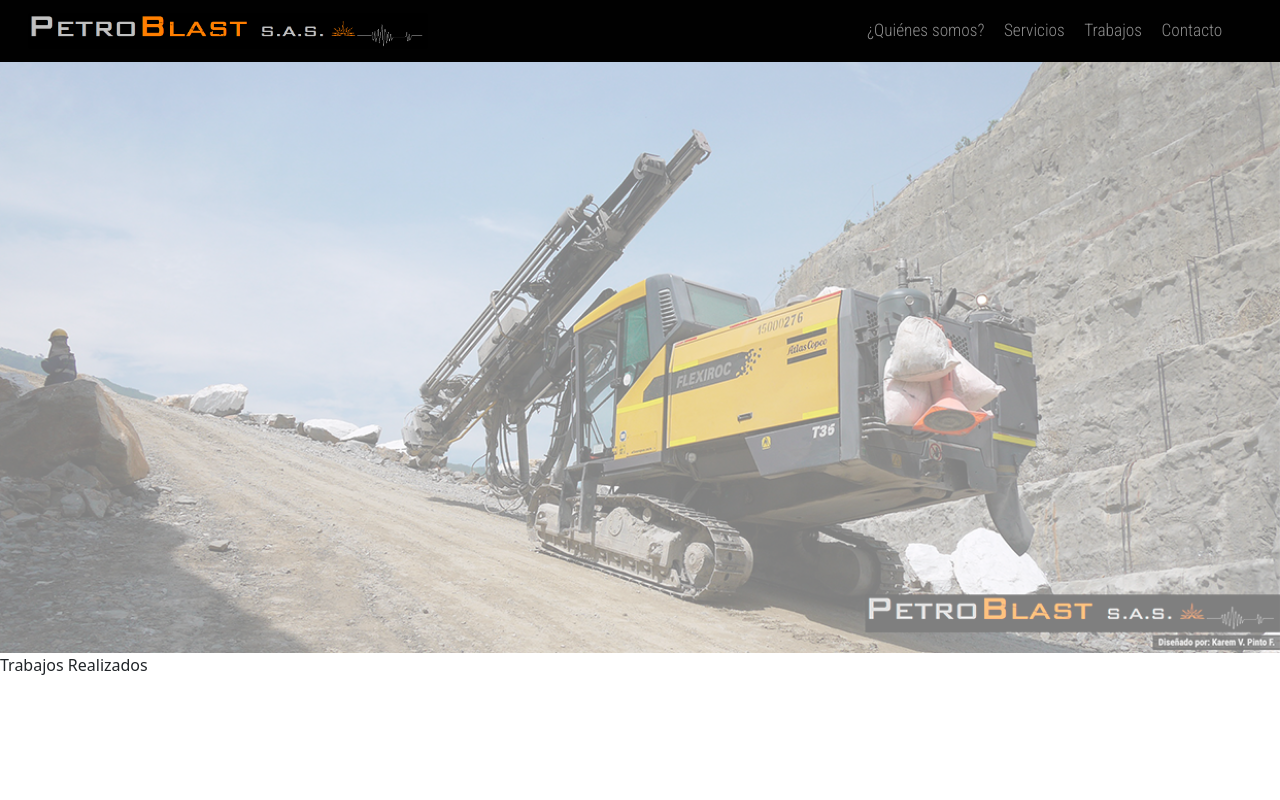
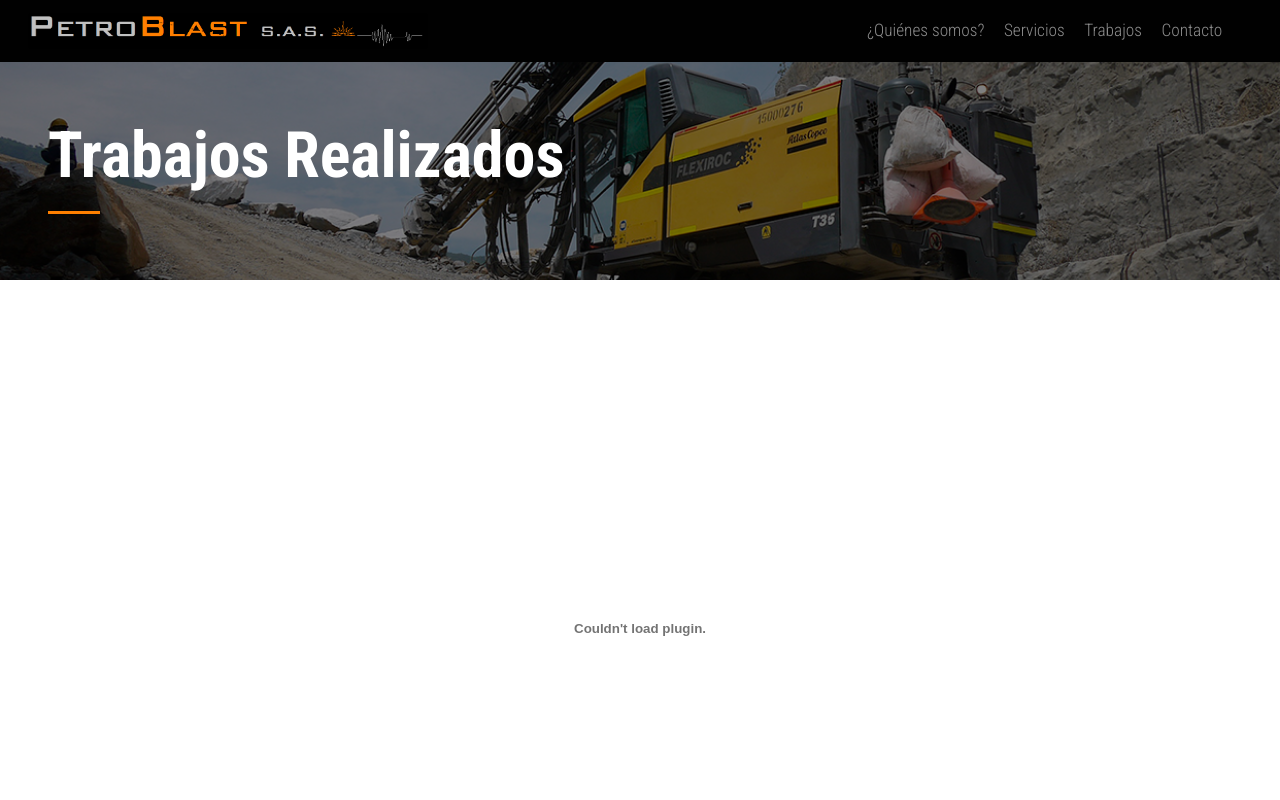
Before and after one commit to Kapfva/pruebaReact, a React (Create React App) app: page /jobs in a window 1280 px wide. Shown: the top 800 px of the page. Built offline with nearby package versions, Linux system fonts and the light colour scheme.

Commit message:
Banner de artículos arreglado

```diff
--- a/src/App.css
+++ b/src/App.css
@@ -36,6 +36,12 @@ p {
 	font-weight: 600;
 	font-size: 5rem;
 	color: #010101;
+ }
+ .title-white{
+	font-family: 'Roboto Condensed', sans-serif;
+	font-weight: 600;
+	font-size: 4rem;
+	color: #fff;
  }
 
 .white-text {
--- a/src/components/Jobs.js
+++ b/src/components/Jobs.js
@@ -6,7 +6,14 @@ const Jobs = () => {
 	return (
 		<div>
 			<Article title="Trabajos Realizados" imgUrl="pBanner.png">
-            <embed src={"Experiencia Laboral PetroBlast S.A 2020.pdf"} type="application/pdf" width="100%" height="600px" />
+				<div className="container">
+					<embed
+						src={'Experiencia Laboral PetroBlast S.A 2020.pdf'}
+						type="application/pdf"
+						width="100%"
+						height="600px"
+					/>
+				</div>
 			</Article>
 		</div>
 	);
--- a/src/components/NotFound.js
+++ b/src/components/NotFound.js
@@ -3,8 +3,8 @@ import React from 'react';
 
 const NotFound = () => {
 	return (
-		<div>
-			<div className=" content-page container">
+		<div className="pt-5">
+			<div className="content-page container pt-5">
 				<h1>Lo sentimos, la página que buscas ha sido demolida.</h1>
 			</div>
 		</div>
--- a/src/components/articles/AboutUsArticle.js
+++ b/src/components/articles/AboutUsArticle.js
@@ -7,7 +7,7 @@ import Equipments from '../principalComponents/Equipments';
 
 const AboutUsArticle = () => {
 	return (
-		<Article title="¿Quiénes somos?">
+		<Article title="¿Quiénes somos?" imgUrl="pBanner.png">
 			<div className="back-gray">
                 <Equipments/>
             </div>
--- a/src/components/articles/ServicesArticle.js
+++ b/src/components/articles/ServicesArticle.js
@@ -6,7 +6,7 @@ import CardsServices from '../principalComponents/CardsServices';
 
 const ServicesArticle = () => {
 	return (
-		<Article title="Servicios">
+		<Article title="Servicios" imgUrl="pBanner.png">
 			<CardsServices />
 		</Article>
 	);
--- a/src/components/layouts/Article.css
+++ b/src/components/layouts/Article.css
@@ -1,6 +1,15 @@
 .top-banner {
+    position:relative;
+    background-color: black;
+    height: 35vh;
+    overflow: hidden;
 }
+
 .title-banner {
+    position: absolute;
+    color: #fff;
+
 }
 .content-article {
+    position:  relative;
 }
--- a/src/components/layouts/Article.js
+++ b/src/components/layouts/Article.js
@@ -7,16 +7,17 @@ import './Article.css';
 
 const Article = ({ title, children, imgUrl }) => {
 	return (
-		<div>
+		<div className="">
+			<div className="top-banner d-flex align-items-center">
+				<img className="img-opaque img-banner img-fluid" src={imgUrl}></img>
 
+					<div className="title-banner p-5 pt-5 pb-1">
+						<h1 className="title-white pt-4">{title}</h1>
+						<hr className="separator separator-orange" />
+					</div>
+
+			</div>
 			<div className="content-page">
-				<div className="top-banner">
-					<img className="img-opaque" src={imgUrl}></img>
-					<div className="title-banner">
-						{title}
-						<hr className="separator separator-white" />
-					</div>
-				</div>
 				<div className="content-article">{children}</div>
 			</div>
 		</div>
--- a/src/components/principalComponents/BannerP.css
+++ b/src/components/principalComponents/BannerP.css
@@ -1,19 +1,9 @@
 .bannerP {
 	height: 97vh;
-	background-color: red;
+	background-color: #000;
 	position: relative;
 	overflow: hidden;
 }
-.image-banner {
-	background-color: black;
-	height: 97vh;
-	position: absolute;
-	top: 0;
-	bottom: 0;
-	/* height: 100%; */
-	/* width: 100%; */
-}
-
 .caption {
 	position: absolute;
 	z-index: 2;
--- a/src/components/principalComponents/BannerP.js
+++ b/src/components/principalComponents/BannerP.js
@@ -7,9 +7,9 @@ var imgRandom = Math.floor(Math.random() * (5 - 1)) + 1;
 const BannerP = () => {
 	return (
 		<div className="bannerP">
-			<div className="image-banner d-flex w-100">
+			<div className="d-flex align-items-end justify-content-center">
 				<img
-					className="img-opaque align-self-end"
+					className="img-opaque img-fluid"
 					src={'/Img-Slides/' + imgRandom + '.png'}
 				></img>
 			</div>
--- a/src/index.css
+++ b/src/index.css
@@ -1,12 +1,14 @@
 * {
 	margin: 0;
 	padding: 0;
+
 }
 body {
 	font-family: -apple-system, BlinkMacSystemFont, 'Segoe UI', 'Roboto Condensed', 'Oxygen',
 		'Ubuntu', 'Cantarell', 'Fira Sans', 'Droid Sans', 'Helvetica Neue', sans-serif;
 	-webkit-font-smoothing: antialiased;
 	-moz-osx-font-smoothing: grayscale;
+
 }
 
 
```
